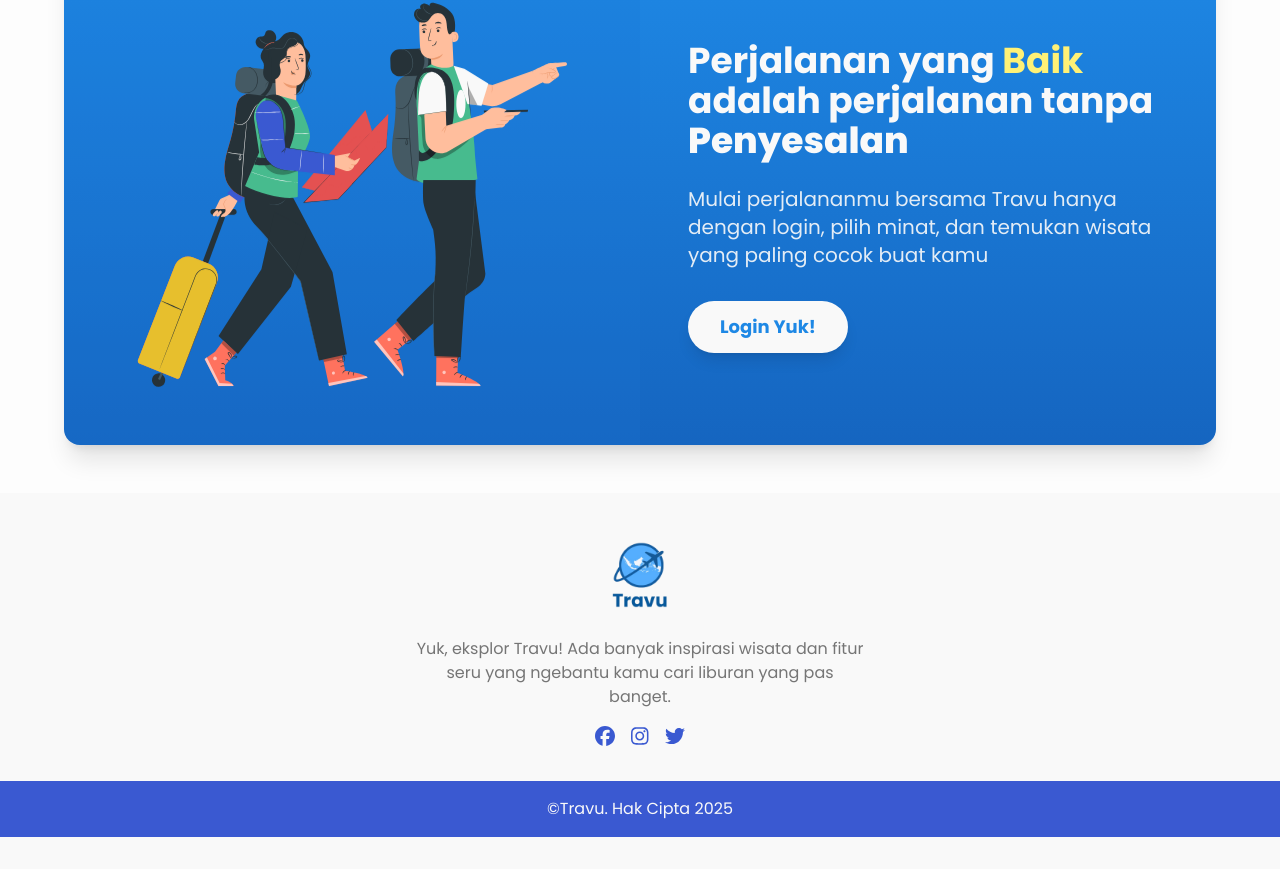
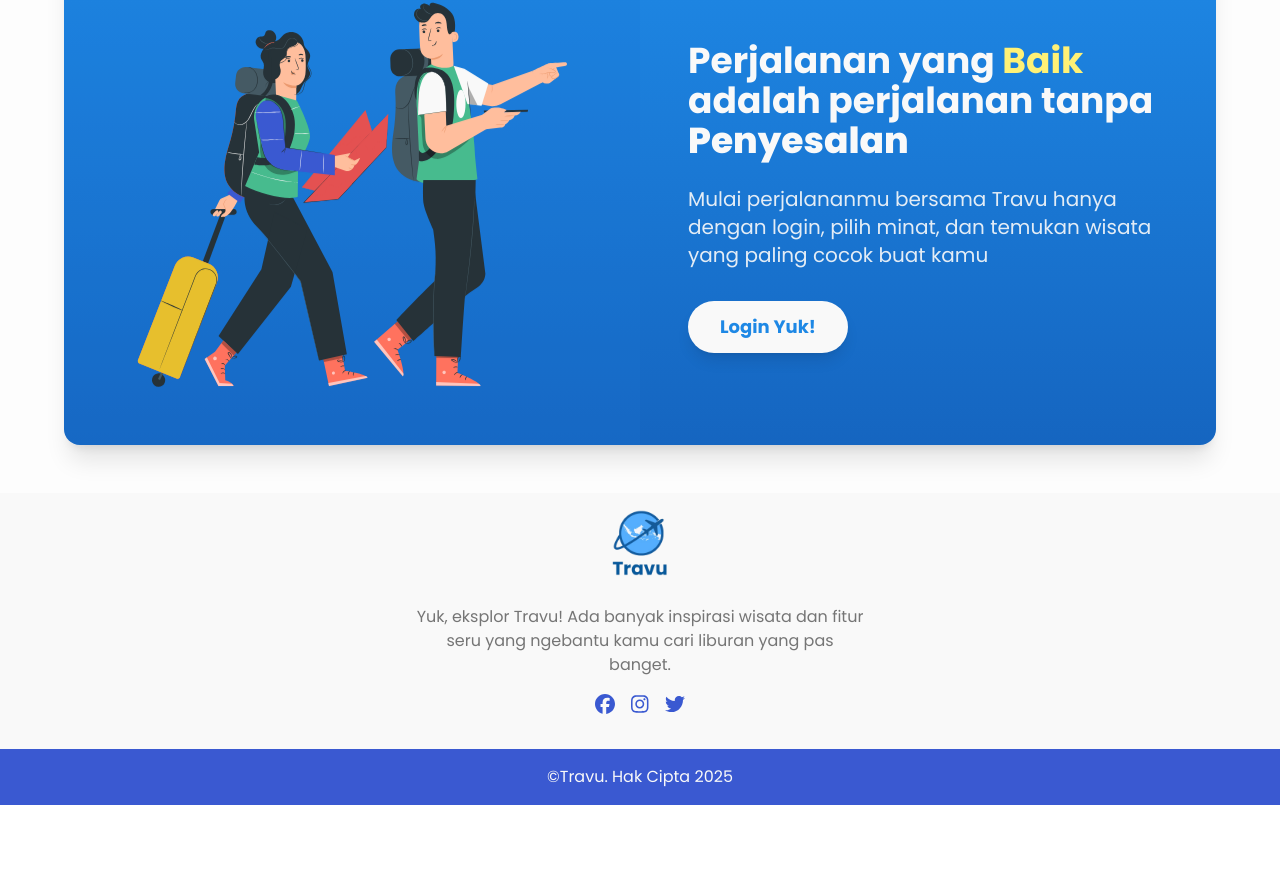
Before and after one commit to Travu-Team/travu-febe, a React (Vite) app in the folder frontend/my-react-app/: page / in a window 1280 px wide. Shown: the part 1615-2484 px from the top of the page. After the commit the page ends 2420 px from the top, so only its background shows below. Built offline with nearby package versions, Linux system fonts and the light colour scheme.

Commit message:
menghapus padding berlebih di footer

```diff
--- a/frontend/my-react-app/src/components/Footer.jsx
+++ b/frontend/my-react-app/src/components/Footer.jsx
@@ -4,7 +4,7 @@
 
 const Footer = () => {
   return (
-    <footer className="bg-white text-gray-700 py-8 w-full">
+    <footer className="bg-white text-gray-700 w-full">
       <div className="w-full max-w-screen-xl mx-auto px-4 flex flex-col items-center space-y-4">
         <img src="/image/logo-travu.png" alt="Travu Logo" className="w-24 h-24" />
 
```
